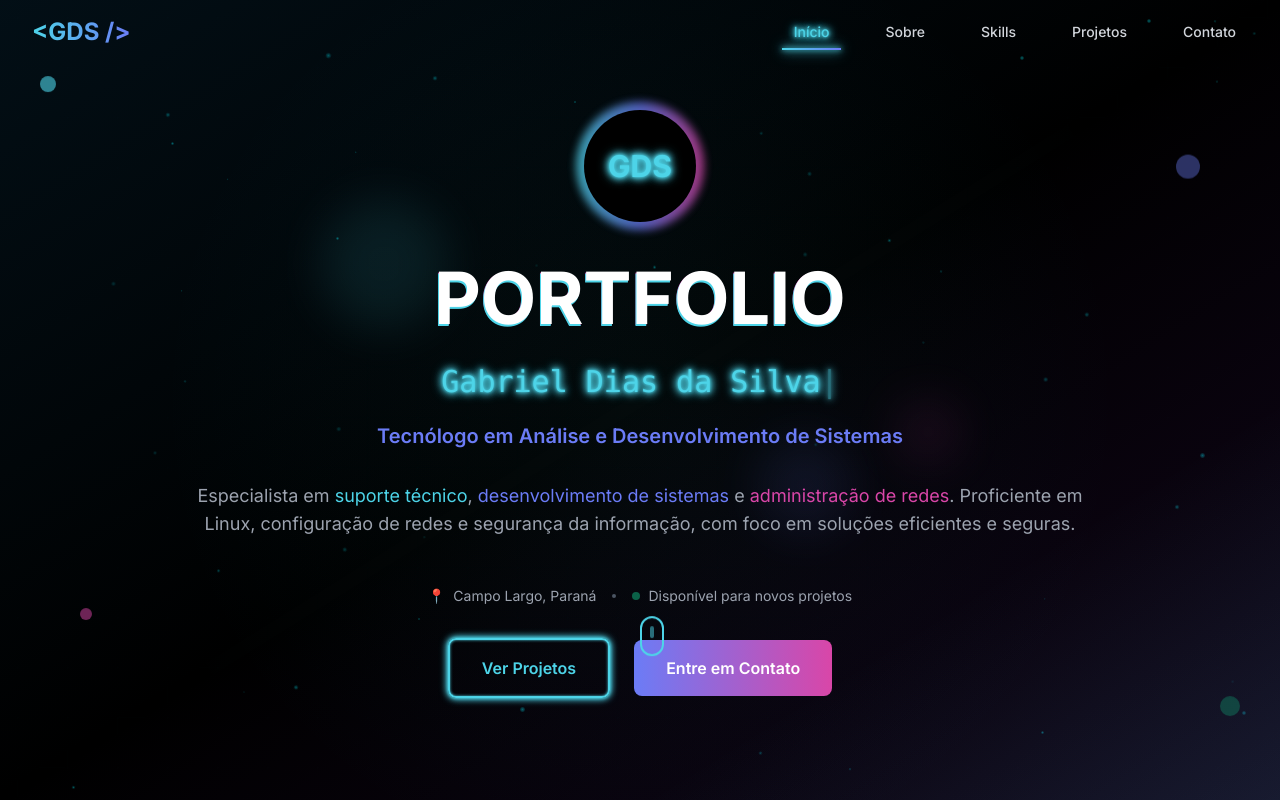
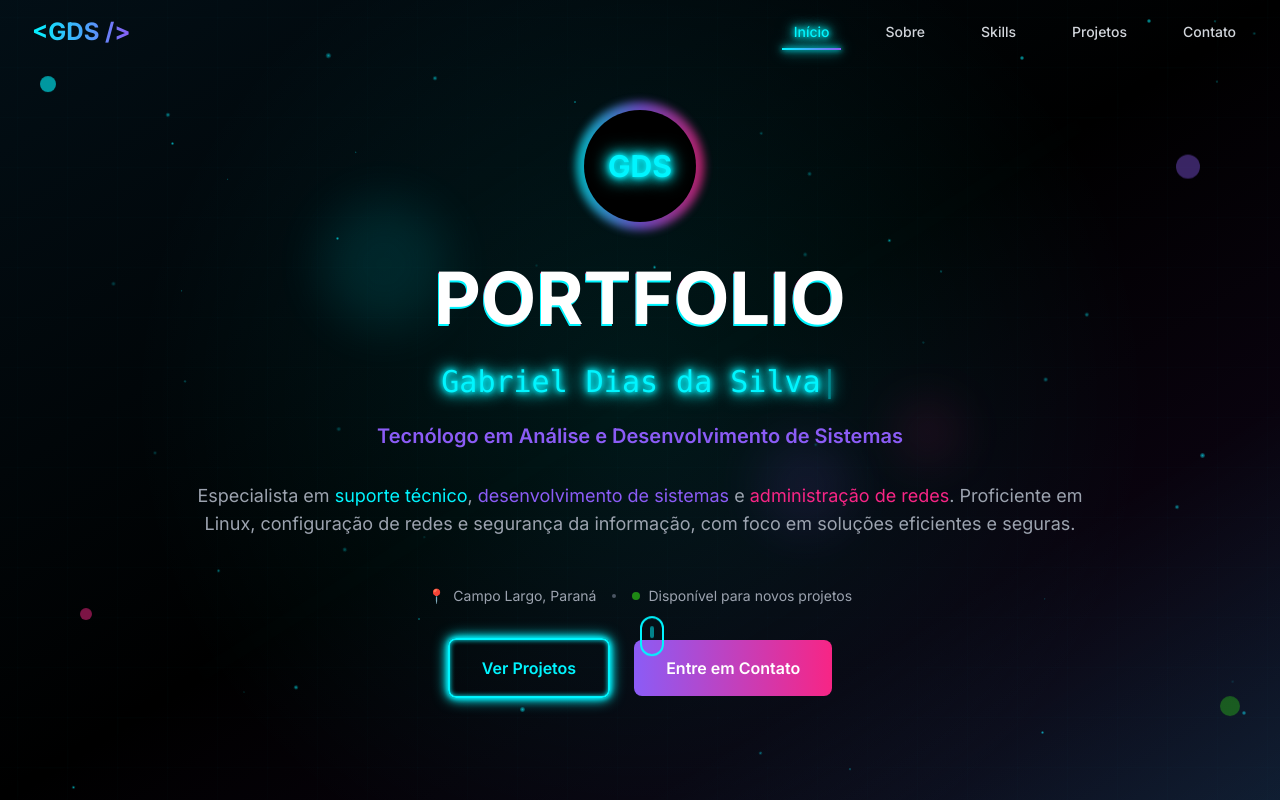
Before and after one commit to gabriellsd/portfolio-gabriel, a Next.js app: page / in a window 1280 px wide. Shown: the top 800 px of the page. Built offline with nearby package versions, Linux system fonts and the light colour scheme.

Commit message:
Restaurando workflow do GitHub Actions para deploy

```diff
--- a/app/globals.css
+++ b/app/globals.css
@@ -5,10 +5,10 @@
 @import url('https://fonts.googleapis.com/css2?family=Orbitron:wght@400;700;900&display=swap');
 
 :root {
-  --neon-blue: #4dd4e8;
-  --neon-purple: #6b7cf6;
-  --neon-pink: #d946a8;
-  --neon-green: #10b981;
+  --neon-blue: #00f5ff;
+  --neon-purple: #8b5cf6;
+  --neon-pink: #f72585;
+  --neon-green: #39ff14;
 }
 
 * {
@@ -49,18 +49,18 @@ body {
 /* Neon Glow Effects */
 .neon-glow {
   text-shadow:
-    0 0 3px currentColor,
-    0 0 6px currentColor,
-    0 0 9px currentColor,
-    0 0 12px currentColor;
+    0 0 5px currentColor,
+    0 0 10px currentColor,
+    0 0 15px currentColor,
+    0 0 20px currentColor;
 }
 
 .neon-border {
   box-shadow:
-    0 0 3px var(--neon-blue),
-    0 0 6px var(--neon-blue),
-    0 0 9px var(--neon-blue),
-    inset 0 0 3px var(--neon-blue);
+    0 0 5px var(--neon-blue),
+    0 0 10px var(--neon-blue),
+    0 0 15px var(--neon-blue),
+    inset 0 0 5px var(--neon-blue);
 }
 
 /* Matrix Effect */
@@ -71,7 +71,7 @@ body {
   left: 0;
   width: 100%;
   height: 100%;
-  background: radial-gradient(circle at 50% 50%, rgba(77, 212, 232, 0.05) 0%, transparent 70%);
+  background: radial-gradient(circle at 50% 50%, rgba(0, 245, 255, 0.1) 0%, transparent 70%);
   pointer-events: none;
   z-index: -1;
 }
@@ -138,26 +138,26 @@ body {
   position: absolute;
   background: var(--neon-blue);
   border-radius: 50%;
-  opacity: 0.4;
+  opacity: 0.7;
   animation: float-particle 8s infinite ease-in-out;
 }
 
 @keyframes float-particle {
   0%, 100% {
     transform: translateY(0px) rotate(0deg);
-    opacity: 0.4;
+    opacity: 0.7;
   }
   50% {
     transform: translateY(-100px) rotate(180deg);
-    opacity: 0.2;
+    opacity: 0.3;
   }
 }
 
 /* Cyber Grid */
 .cyber-grid {
   background-image:
-    linear-gradient(rgba(77, 212, 232, 0.05) 1px, transparent 1px),
-    linear-gradient(90deg, rgba(77, 212, 232, 0.05) 1px, transparent 1px);
+    linear-gradient(rgba(0, 245, 255, 0.1) 1px, transparent 1px),
+    linear-gradient(90deg, rgba(0, 245, 255, 0.1) 1px, transparent 1px);
   background-size: 50px 50px;
   animation: grid-move 20s linear infinite;
 }
--- a/tailwind.config.js
+++ b/tailwind.config.js
@@ -21,10 +21,10 @@ module.exports = {
           900: '#0c4a6e',
         },
         neon: {
-          blue: '#4dd4e8',
-          purple: '#6b7cf6',
-          pink: '#d946a8',
-          green: '#10b981',
+          blue: '#00f5ff',
+          purple: '#8b5cf6',
+          pink: '#f72585',
+          green: '#39ff14',
         }
       },
       backgroundImage: {
@@ -46,8 +46,8 @@ module.exports = {
           '50%': { transform: 'translateY(-20px)' },
         },
         'pulse-glow': {
-          '0%': { boxShadow: '0 0 5px #4dd4e8, 0 0 10px #4dd4e8, 0 0 15px #4dd4e8' },
-          '100%': { boxShadow: '0 0 10px #4dd4e8, 0 0 20px #4dd4e8, 0 0 30px #4dd4e8' },
+          '0%': { boxShadow: '0 0 5px #00f5ff, 0 0 10px #00f5ff, 0 0 15px #00f5ff' },
+          '100%': { boxShadow: '0 0 10px #00f5ff, 0 0 20px #00f5ff, 0 0 30px #00f5ff' },
         },
         'slide-up': {
           '0%': { opacity: '0', transform: 'translateY(50px)' },
```
